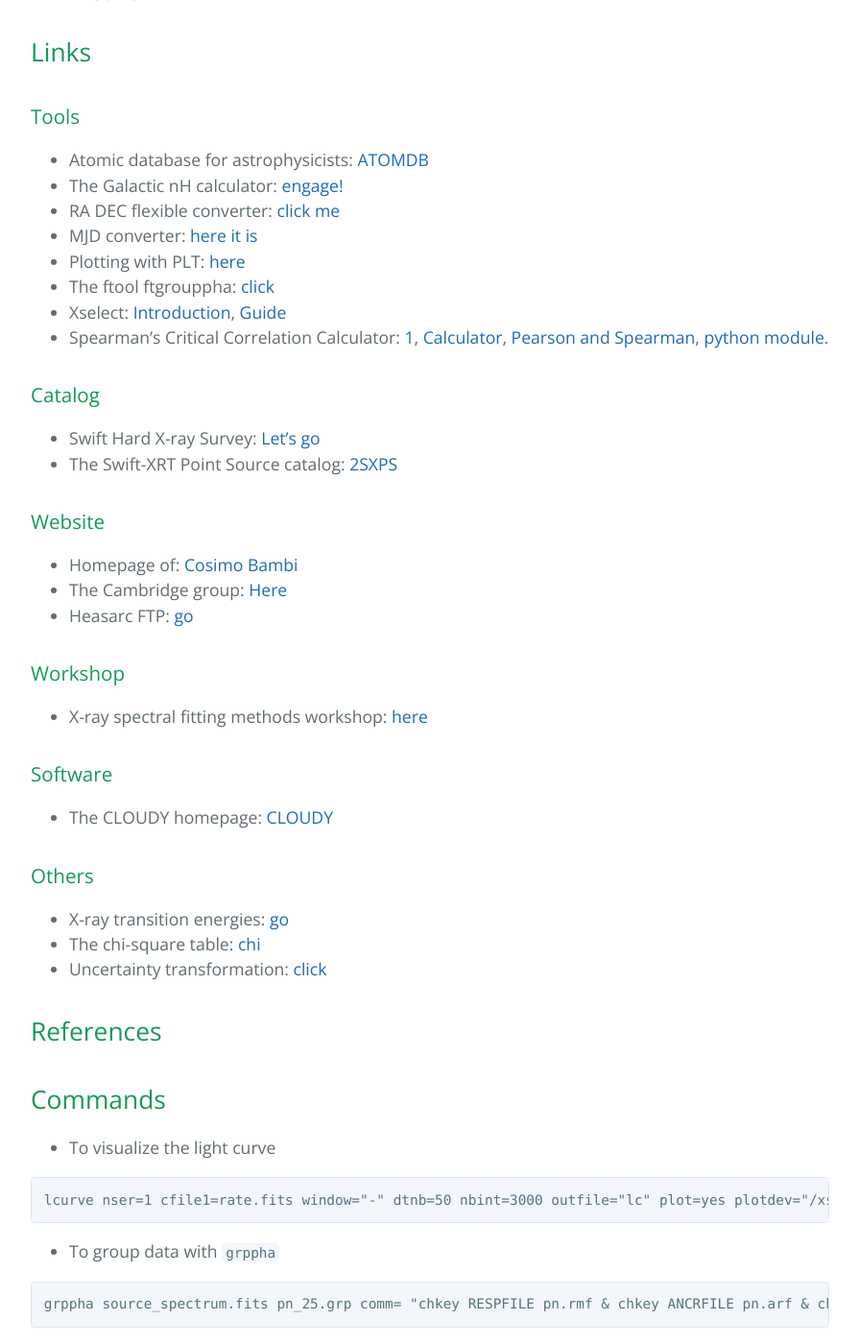
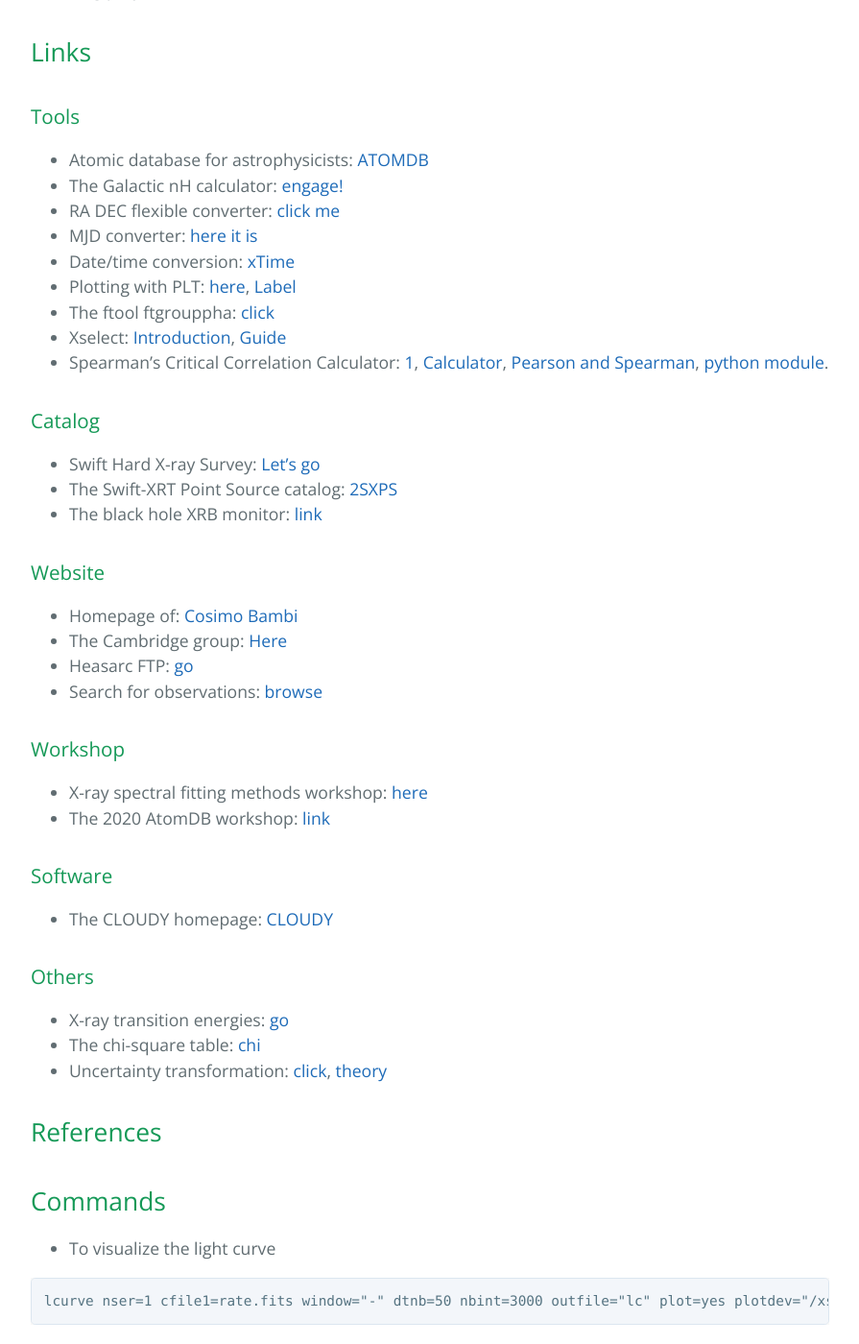
Before and after one commit to honghui-liu/notes, a Jekyll site: the page built from _posts/2020-03-01-useful-material.md, in a window 1280 px wide and 1400 px high, scrolled down 448 px. Shown: the whole window at 96% size, without its empty margins (192-1087 px from the left). Built offline with Jekyll 4.4.1, drawn with Linux system fonts in a browser that asks for light colours.

Commit message:
PLT label

```diff
--- a/_posts/2020-03-01-useful-material.md
+++ b/_posts/2020-03-01-useful-material.md
@@ -13,7 +13,8 @@ This page is used to record the useful links, commands and softwares that I foun
 * The Galactic nH calculator: [engage!](https://www.swift.ac.uk/analysis/nhtot/index.php)
 * RA DEC flexible converter: [click me](http://www.astrouw.edu.pl/~jskowron/ra-dec/)
 * MJD converter: [here it is](http://www.csgnetwork.com/julianmodifdateconv.html)
-* Plotting with PLT: [here](https://heasarc.gsfc.nasa.gov/docs/xte/recipes/plotting.html)
+* Date/time conversion: [xTime](https://heasarc.gsfc.nasa.gov/cgi-bin/Tools/xTime/xTime.pl)
+* Plotting with PLT: [here](https://heasarc.gsfc.nasa.gov/docs/xte/recipes/plotting.html), [Label](https://heasarc.gsfc.nasa.gov/ftools/others/qdp/node136.html`)
 * The ftool ftgrouppha: [click](https://heasarc.gsfc.nasa.gov/lheasoft/ftools/headas/ftgrouppha.html)
 * Xselect: [Introduction](https://www.swift.ac.uk/analysis/xrt/xselect.php), [Guide](https://heasarc.gsfc.nasa.gov/ftools/xselect/node1.html)
 * Spearman's Critical Correlation Calculator: [1](https://mathcracker.com/spearmans-critical-correlation-calculator#results), [Calculator](https://geographyfieldwork.com/SpearmansRankCalculator.html#Strength-of-Correlation), [Pearson and Spearman](https://www.jianshu.com/p/93a3861e8edc), [python module](https://docs.scipy.org/doc/scipy/reference/generated/scipy.stats.spearmanr.html).
@@ -22,16 +23,19 @@ This page is used to record the useful links, commands and softwares that I foun
 
 * Swift Hard X-ray Survey: [Let's go](https://swift.gsfc.nasa.gov/results/bs105mon/)
 * The Swift-XRT Point Source catalog: [2SXPS](https://www.swift.ac.uk/2SXPS/)
+* The black hole XRB monitor: [link](http://integral.esac.esa.int/blackholemonitor/black-hole-monitor.php)
 
 ### Website
 
 * Homepage of: [Cosimo Bambi](http://www.physics.fudan.edu.cn/tps/people/bambi/Site/Home.html)
 * The Cambridge group: [Here](https://www-xray.ast.cam.ac.uk/)
 * Heasarc FTP: [go](https://heasarc.gsfc.nasa.gov/FTP/)
+* Search for observations: [browse](https://heasarc.gsfc.nasa.gov/cgi-bin/W3Browse/w3browse.pl)
 
 ### Workshop
 
 * X-ray spectral fitting methods workshop: [here](https://www.mpe.mpg.de/resources/HE/Buchner/xrayworkshop/?fbclid=IwAR3aKISdmmASKO-IeX3skdzgFREszKa16WFbACG_tj-FQnHqeY0GYkFHyGs)
+* The 2020 AtomDB workshop: [link](http://www.atomdb.org/Meetings/2020/)
 
 ### Software
 
@@ -41,7 +45,7 @@ This page is used to record the useful links, commands and softwares that I foun
 
 * X-ray transition energies: [go](https://www.nist.gov/pml/x-ray-transition-energies-database)
 * The chi-square table: [chi](http://www.reid.ai/2012/09/chi-squared-distribution-table-with.html)
-* Uncertainty transformation: [click](https://www.cnblogs.com/heaventian/archive/2012/11/24/2786241.html)
+* Uncertainty transformation: [click](https://www.cnblogs.com/heaventian/archive/2012/11/24/2786241.html), [theory](https://phas.ubc.ca/~oser/p509/Lec_10.pdf)
 
 ## References
 
```
Also changed, not shown: 1 other file.
